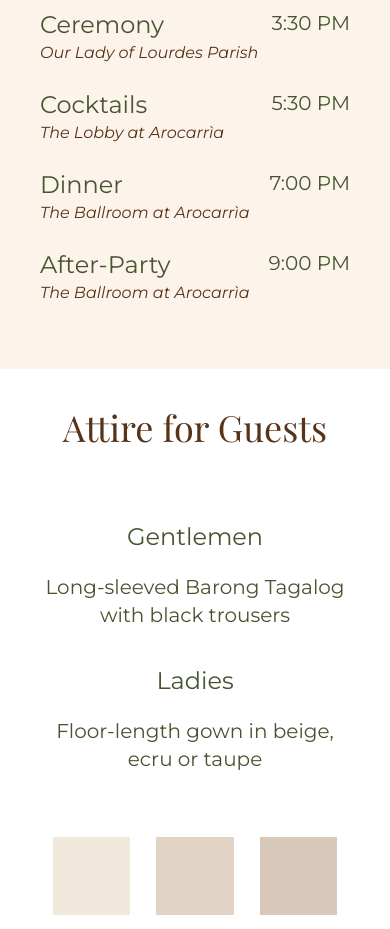
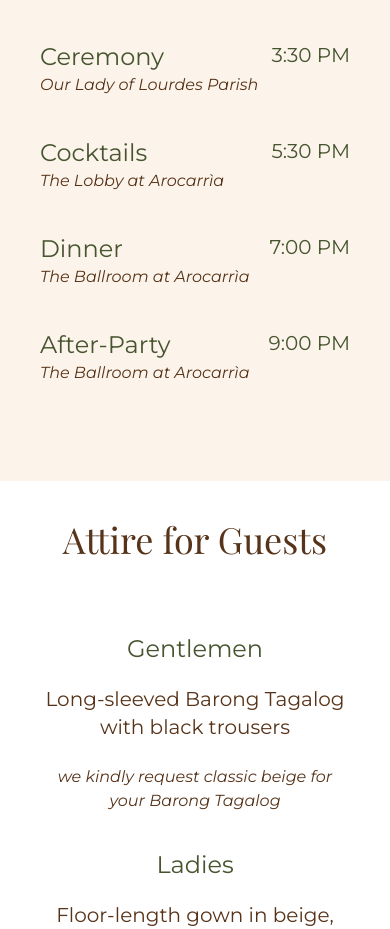
Before and after one commit to gdcrisanto/emilcelina, a Next.js app: page /the-wedding in a window 390 px wide. Shown: the part 1071-2000 px from the top of the page. Built offline with nearby package versions, Linux system fonts and the light colour scheme; a web font is replaced by a local one.

Commit message:
fix: [home, wedding, venue ]

```diff
--- a/lib/constants/theWedding.ts
+++ b/lib/constants/theWedding.ts
@@ -56,13 +56,15 @@ const ATTIRE_FOR_GUESTS = {
 	ladies: {
 		title: 'Ladies',
 		description: 'Floor-length gown in beige, ecru or taupe',
+		subDescription: 'please reserve white for the bride',
 	},
 	gentlemen: {
 		title: 'Gentlemen',
 		description: 'Long-sleeved Barong Tagalog with black trousers',
+		subDescription: 'we kindly request classic beige for your Barong Tagalog',
 	},
 	colors: ['bg-[#F0E8DB]', 'bg-[#E2D4C5]', 'bg-[#D8C9BA]'],
-	note: 'Dress code is strictly formal. Ladies, please reserve white for the bride. Gentlemen, we kindly request classic beige for your Barong Tagalog.',
+	note: 'Dress code is strictly formal.',
 };
 
 const ENTOURAGE = {
--- a/lib/constants/venue.ts
+++ b/lib/constants/venue.ts
@@ -45,7 +45,9 @@ const VENUE_MAPS = [
 const WHERE_TO_STAY = {
 	title: 'Where to Stay',
 	subtitle: 'Nearby Hotels',
-	body: 'We have rooms blocked off for wedding guests at Anya Resorts Tagaytay. Mention the Crisanto–Cano wedding when you book to get the group discount.',
+	body: `We have rooms blocked off for wedding guests at <b style="color:#573319;">Anya Resorts Tagaytay</b>.
+
+	Please send an email for room reservations to gemalyne@ahg.com.ph / jhen@ahg.com.ph / events@ahg.com.ph and mention the Cano-Crisanto wedding when you book to get the group discount.`,
 	hotels: [
 		{
 			name: 'Anya Resorts',
--- a/pages/index.tsx
+++ b/pages/index.tsx
@@ -140,7 +140,7 @@ export default function Home() {
 						</h2>
 						{ORDER_OF_EVENTS?.events.map((item) => {
 							return (
-								<div className="flex flex-row mb-6 justify-between">
+								<div className="flex flex-row mb-10 justify-between">
 									<div className="flex flex-col">
 										<h3 className="text-2xl lg:text-[2.125rem] text-[#46542f]">
 											{item.event}
--- a/pages/the-wedding.tsx
+++ b/pages/the-wedding.tsx
@@ -105,7 +105,7 @@ export default function TheWedding() {
 
 				<div
 					id="schedule"
-					className="flex flex-col lg:flex-row w-full max-w-[1920px] mx-auto gap-x-20 px-10 lg:px-32 py-10">
+					className="flex flex-col lg:flex-row w-full max-w-[1920px] mx-auto gap-x-20 px-10 lg:px-32 py-14">
 					<div className="flex flex-col w-full lg:w-[48%] mb-20 lg:mb-0 justify-center ">
 						<h2 className="font-playfair text-4xl text-center fade-up text-[#573319] font-playfair lg:text-[3rem] leading-[100%] font-medium">
 							{SCHEDULE_OF_EVENTS.title}
@@ -114,7 +114,7 @@ export default function TheWedding() {
 					<div className="flex flex-col lg:max-w-[400px] w-full text-[#5F6F52] fade-up">
 						{SCHEDULE_OF_EVENTS?.events.map((item) => {
 							return (
-								<div className="flex flex-row mb-6 justify-between">
+								<div className="flex flex-row mb-10 justify-between">
 									<div className="flex flex-col">
 										<h3 className="text-2xl lg:text-[2.125rem] text-[#46542f]">
 											{item.event}
@@ -145,17 +145,23 @@ export default function TheWedding() {
 								<h3 className="leading-[100%] text-center mb-6 text-2xl lg:text-[2.125rem] text-[#46542f]">
 									{ATTIRE_FOR_GUESTS.ladies.title}
 								</h3>
-								<h4 className="text-center text-xl lg:text-2xl text-[#46542f]">
+								<h4 className="text-center text-xl text-[#573319] mb-6">
 									{ATTIRE_FOR_GUESTS.ladies.description}
 								</h4>
+								<span className="text-base italic text-center text-[#573319]">
+									{ATTIRE_FOR_GUESTS.ladies.subDescription}
+								</span>
 							</div>
 							<div className="flex flex-col w-full mb-10 justify-center ">
 								<h3 className="leading-[100%] text-center mb-6 text-2xl lg:text-[2.125rem] text-[#46542f]">
 									{ATTIRE_FOR_GUESTS.gentlemen.title}
 								</h3>
-								<h4 className="text-center text-xl lg:text-2xl text-[#46542f]">
+								<h4 className="text-center text-xl text-[#573319] mb-6">
 									{ATTIRE_FOR_GUESTS.gentlemen.description}
 								</h4>
+								<span className="text-base italic text-center text-[#573319]">
+									{ATTIRE_FOR_GUESTS.gentlemen.subDescription}
+								</span>
 							</div>
 						</div>
 						<div className="flex flex-row w-full justify-around my-6">
@@ -169,7 +175,7 @@ export default function TheWedding() {
 								return <div className={className} />;
 							})}
 						</div>
-						<span className="text-xl italic text-center text-[#573319]">
+						<span className="text-base italic text-center text-[#573319]">
 							{ATTIRE_FOR_GUESTS.note}
 						</span>
 					</div>
--- a/pages/venue.tsx
+++ b/pages/venue.tsx
@@ -55,6 +55,16 @@ export default function Venue() {
 			return () => window.removeEventListener("scroll", onScroll);
 			}, [isScrollUp]);
 
+			const _renderDesc = () => {
+				let _ele = document.getElementById('where_to_stay_body');
+				_ele.innerHTML = WHERE_TO_STAY.body;
+			}
+
+			useEffect(() => {
+				_renderDesc();
+			}, []);
+
+
 	return (
 		<Layout>
 			<Head>
@@ -98,7 +108,7 @@ export default function Venue() {
 
 			<ColoredBgWrapper bgColor="nata">
 
-				<div className="flex flex-col w-full max-w-[1920px] mx-auto gap-x-20 px-4 lg:px-32 py-10 gap-y-10 lg:gap-y-12">
+				<div className="flex flex-col w-full max-w-[1920px] mx-auto gap-x-20 px-4 lg:px-32 py-20 gap-y-10 lg:gap-y-12">
 					{VENUE_MAPS.map((venue, i) => {
 						return (
 							<Sections.ImageInformation
@@ -140,9 +150,9 @@ export default function Venue() {
 						</div>
 					</div>
 
-					<h4 className="text-xl lg:text-2xl leading-[100%] text-center mx-auto max-w-[640px] mb-10 fade-up text-[#46542f]">
+					<p id="where_to_stay_body" className="whitespace-pre-line text-xl lg:text-2xl leading-[100%] text-center mx-auto max-w-[640px] mb-10 fade-up text-[#46542f]">
 						{WHERE_TO_STAY.body}
-					</h4>
+					</p>
 
 					<div className="flex flex-col lg:flex-row w-full max-w-full lg:max-w-1/4 justify-around text-[#573319] fade-up gap-y-6">
 						{WHERE_TO_STAY.hotels.map((hotel) => {
```
